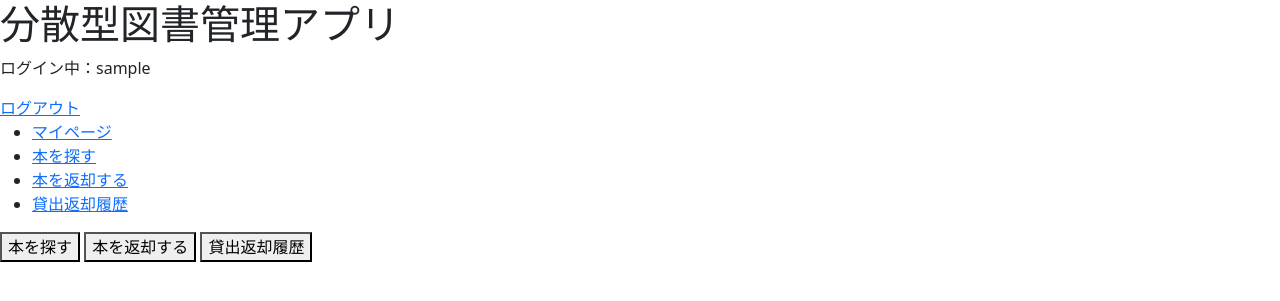
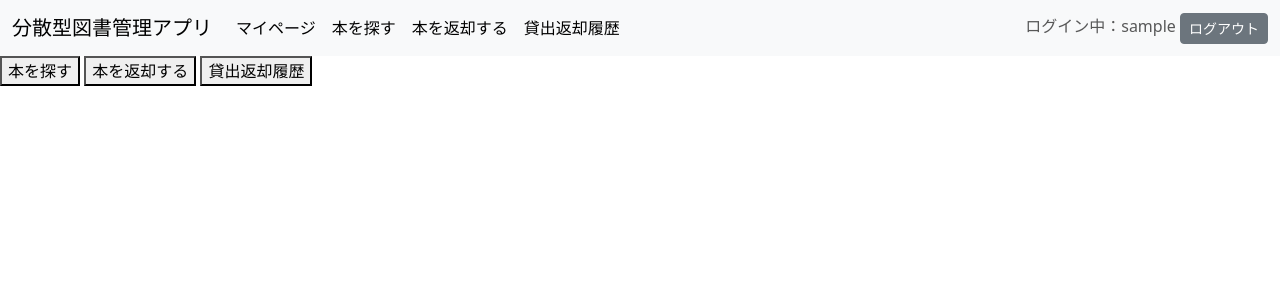
Before and after one commit to imuraa/portfolio, a Django app: page /library/ in a window 1280 px wide. Shown: the top 301 px of the page. Run offline with Django 4.2, Linux system fonts and the light colour scheme; the visitor is signed in with stand-in values (Sample User, id 1); some libraries are stand-ins or nearby versions.

Commit message:
20231130-2

```diff
--- a/project/library/templates/library/layout.html
+++ b/project/library/templates/library/layout.html
@@ -4,28 +4,38 @@
     <head>
         <meta charset="utf-8">
         <title>{% block title %}{% endblock %}</title>
-        <link href="https://cdn.jsdelivr.net/npm/bootstrap/dist/css/bootstrap.css" rel="stylesheet" crossorigin="anonymous">
+        <!--bootstrapCSS -->
+        <link href="https://cdn.jsdelivr.net/npm/bootstrap@5.3.0/dist/css/bootstrap.min.css" rel="stylesheet" integrity="sha384-9ndCyUaIbzAi2FUVXJi0CjmCapSmO7SnpJef0486qhLnuZ2cdeRhO02iuK6FUUVM" crossorigin="anonymous">
     </head>
     <body>
-        <h1>分散型図書管理アプリ</h1>
-        <p>ログイン中：{{ login_user }}</p>
-        <a href="{% url 'logout' %}">ログアウト</a>
+        <!-- bootstrapJS -->
+        <script src="https://cdn.jsdelivr.net/npm/bootstrap@5.3.0/dist/js/bootstrap.bundle.min.js" integrity="sha384-geWF76RCwLtnZ8qwWowPQNguL3RmwHVBC9FhGdlKrxdiJJigb/j/68SIy3Te4Bkz" crossorigin="anonymous"></script>
 
-        <nav>
-            <ul>
-                <li>
-                    <a href="{% url 'index' %}">マイページ</a>
-                </li>
-                <li>
-                    <a href="{% url 'search_book' %}">本を探す</a>
-                </li>
-                <li>
-                    <a href="{% url 'return_book' %}">本を返却する</a>
-                </li>
-                <li>
-                    <a href="{% url 'history' %}">貸出返却履歴</a>
-                </li>
-            </ul>
+        <nav class="navbar navbar-expand-lg bg-body-tertiary">
+            <div class="container-fluid">
+                <a class="navbar-brand">分散型図書管理アプリ</a>
+                <div class="collapse navbar-collapse" id="navbarNav">
+                    <ul class="navbar-nav">
+                        <li class="nav-item">
+                            <a class="nav-link active" href="{% url 'index' %}">マイページ</a>
+                        </li>
+                        <li class="nav-item">
+                            <a class="nav-link active"  href="{% url 'search_book' %}">本を探す</a>
+                        </li>
+                        <li class="nav-item">
+                            <a class="nav-link active"  href="{% url 'return_book' %}">本を返却する</a>
+                        </li>
+                        <li class="nav-item">
+                            <a class="nav-link active"  href="{% url 'history' %}">貸出返却履歴</a>
+                        </li>
+                    </ul>
+                </div>
+                <ul class="navbar-nav mr-auto">
+                    <li class="nav-item">
+                        <span class="navbar-text justify-content-end">ログイン中：{{ login_user }}</span>
+                        <a class="btn btn-secondary btn-sm" href="{% url 'logout' %}">ログアウト</a>
+                    </li>
+            </div>
         </nav>
 
         <div>
```
